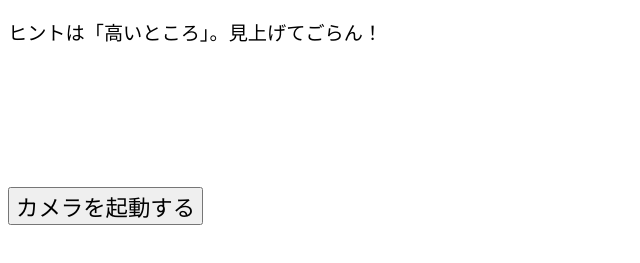
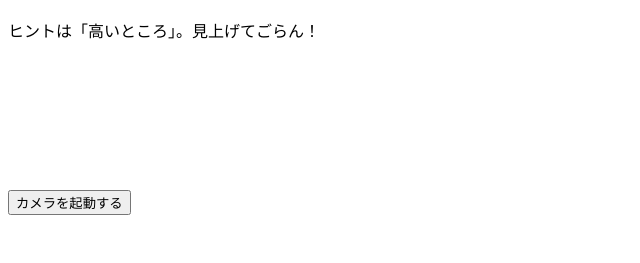
Before and after one commit to ykr71/wedding, a plain HTML site: page index.html in a window 1280 px wide. Shown: the part 57-320 px from the top of the page, without its empty margins (0-640 px from the left). Drawn offline with Linux system fonts and the light colour scheme.

Commit message:
Update index.html

```diff
--- a/index.html
+++ b/index.html
@@ -1,7 +1,8 @@
 <body>
-  <h1 style="font-size: 2rem;">謎解き 問題1</h1>
-  <p style="font-size: 1.2rem;">ヒントは「高いところ」。見上げてごらん！</p>
-  <button style="font-size: 1.4rem;">カメラを起動する</button>
+  <h1>謎解き 問題1</h1>
+  <p>ヒントは「高いところ」。見上げてごらん！</p>
+
+  <button id="start-camera">カメラを起動する</button>
   <video id="video" autoplay playsinline></video>
 
   <script>
```
